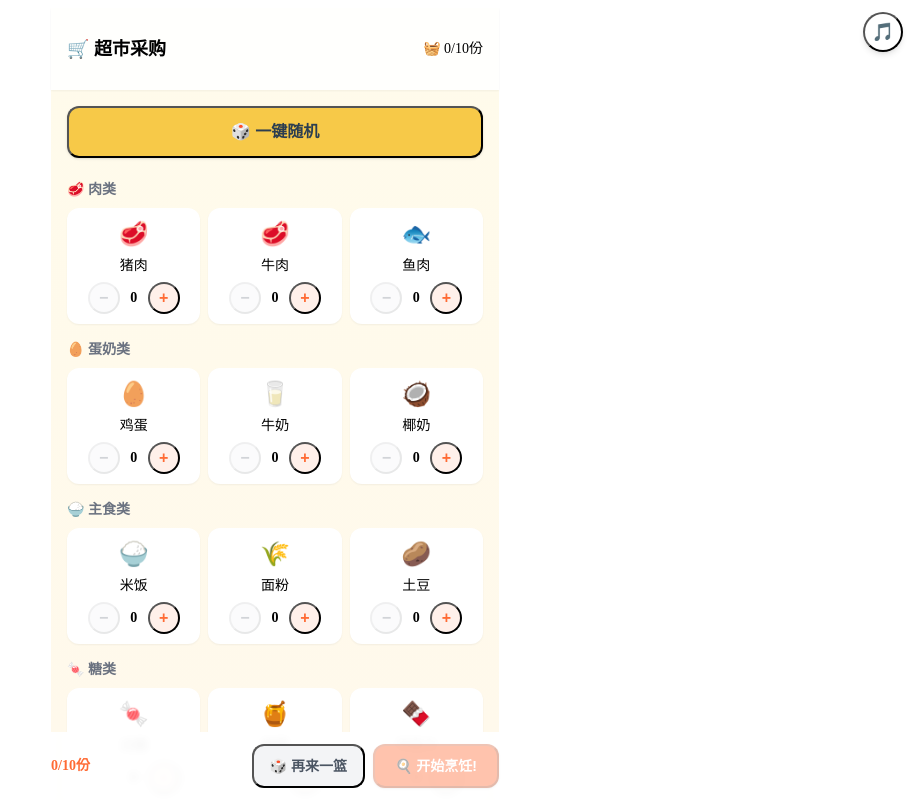
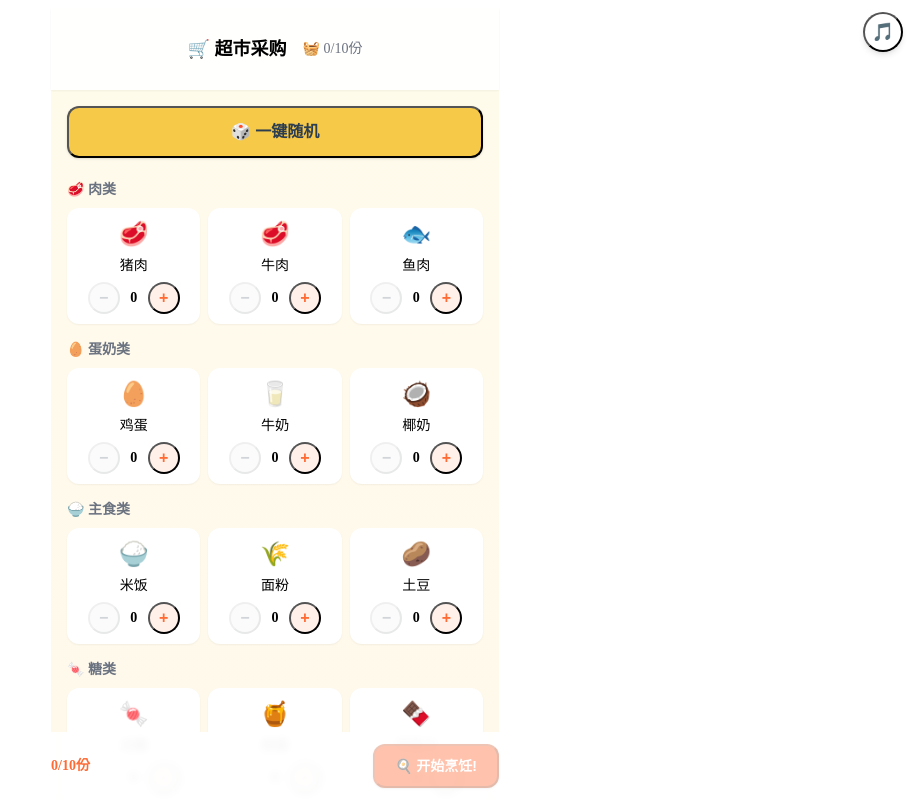
Before and after one commit to aruun1212/dark-cuisine-simulator, a Vue app: page /#/ in a window 1280 px wide. Both pictures are taken after a click on the button "🛒 开始游戏". Shown: the top 800 px of the page, without its empty margins (365-1280 px from the left). Built offline with nearby package versions, Linux system fonts and the light colour scheme.

Commit message:
🎨 Shopping UI: remove duplicate random btn + center basket count to avoid audio control overlap

```diff
--- a/src/views/ShoppingView.vue
+++ b/src/views/ShoppingView.vue
@@ -55,10 +55,10 @@ function startCooking() {
   <div class="min-h-screen pb-32 bg-gradient-to-b from-amber-50 to-orange-50">
     <!-- Header -->
     <div class="sticky top-0 z-10 bg-white/90 backdrop-blur-sm shadow-sm px-4 py-3">
-      <div class="flex items-center justify-between">
+      <div class="flex items-center justify-center gap-4">
         <h2 class="text-lg font-bold">🛒 超市采购</h2>
-        <div class="text-sm text-right">
-          <div>🧺 {{ economy.basketCount }}/{{ economy.basketCapacity }}份</div>
+        <div class="text-sm font-medium text-gray-500">
+          🧺 {{ economy.basketCount }}/{{ economy.basketCapacity }}份
         </div>
       </div>
     </div>
@@ -114,12 +114,6 @@ function startCooking() {
         <div class="text-sm">
           <span class="font-bold text-primary">{{ ingredient.totalUnits }}/{{ economy.basketCapacity }}份</span>
         </div>
-        <div class="flex gap-2">
-          <button
-            @click="randomBasket"
-            class="bg-gray-100 text-gray-600 py-2.5 px-4 rounded-xl text-sm font-bold
-                   active:scale-95 transition-transform"
-          >🎲 再来一篮</button>
         <button
           @click="startCooking"
           :disabled="ingredient.totalUnits === 0"
@@ -130,5 +124,4 @@ function startCooking() {
       </div>
     </div>
   </div>
-  </div>
 </template>
```
Lines whose indentation alone changed are shown as unchanged.
